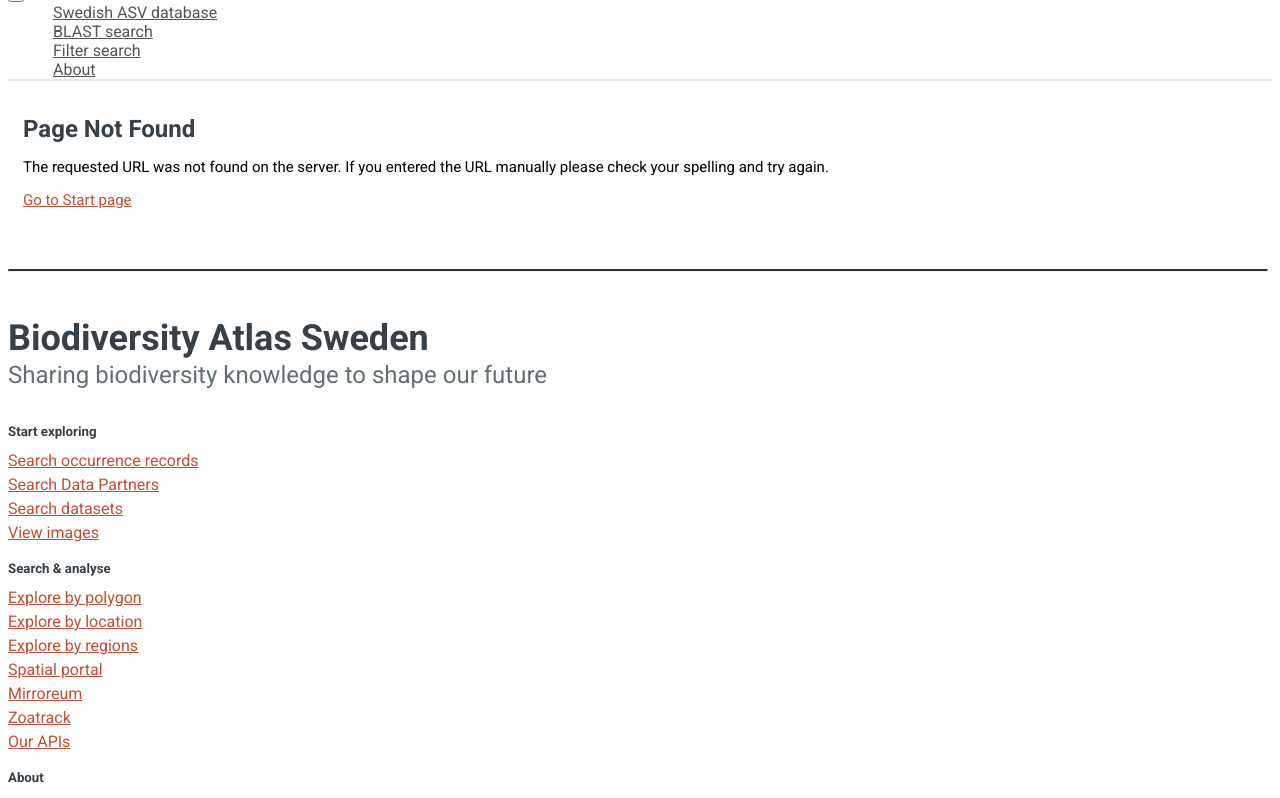
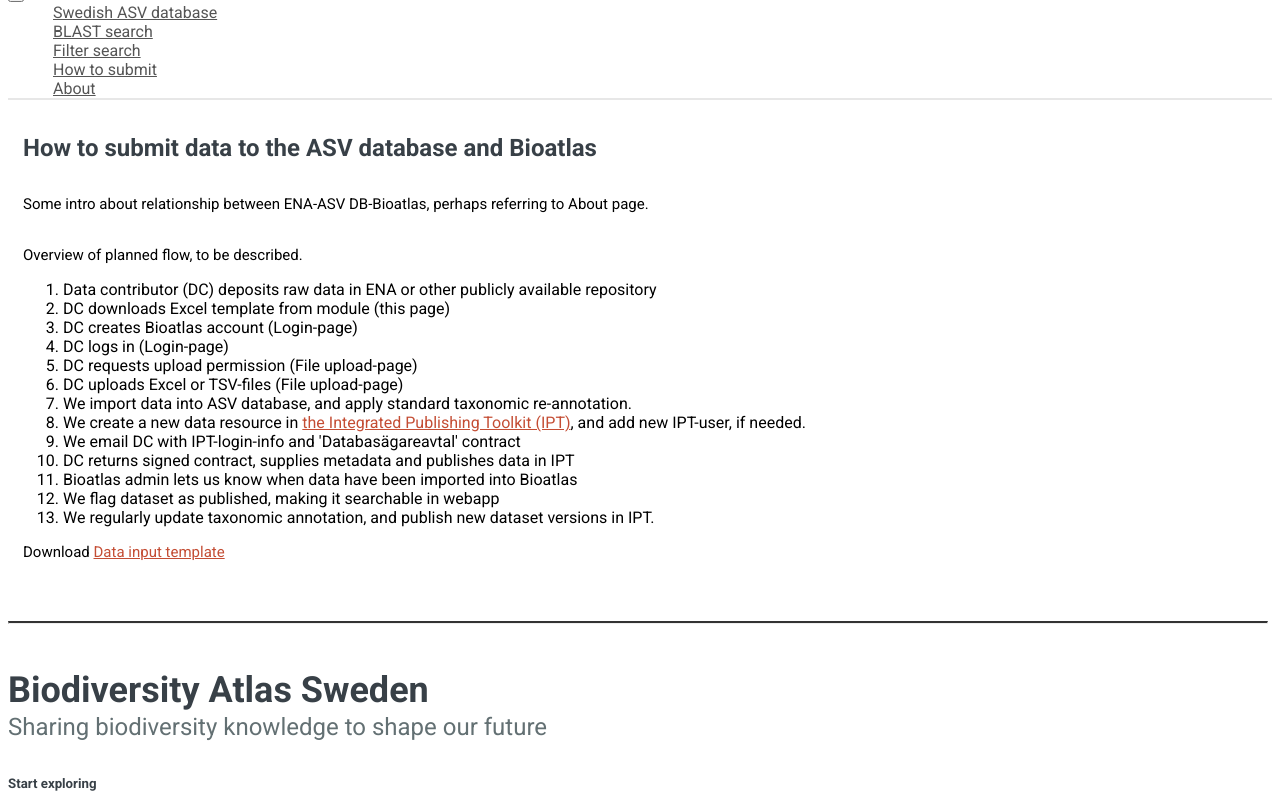
Before and after one commit to biodiversitydata-se/mol-mod, a Flask app: page /submit in a window 1280 px wide. Shown: the part 353-1151 px from the top of the page. Run offline with Flask 2, Linux system fonts and the light colour scheme; parts of the project's set-up code (start-up, migrations or seed data) failed here and were passed over; some libraries are stand-ins or nearby versions.

Commit message:
Add rudimentary how-to-submit page with template download link

```diff
--- a/molmod/routes/main_routes.py
+++ b/molmod/routes/main_routes.py
@@ -1,9 +1,10 @@
 import json
+import os
 
 import requests
 from flask import Blueprint, abort
 from flask import current_app as APP
-from flask import render_template
+from flask import render_template, send_from_directory
 from molmod.config import get_config
 
 CONFIG = get_config()
@@ -40,3 +41,21 @@ def get_stats() -> dict:
         results = json.loads(response.text)
         # APP.logger.debug(results)
         return results
+
+
+@main_bp.route('/submit')
+def submit():
+    # abort(301)
+    return render_template('submit.html')
+
+
+@main_bp.route("/files/<filename>")
+def files(filename):
+    """Downloads a file"""
+    dir = os.path.join('.', 'static', 'downloads')
+    if not os.path.exists(dir):
+        os.makedirs(dir)
+    try:
+        return send_from_directory(dir, filename, as_attachment=True)
+    except FileNotFoundError:
+        abort(404)
--- a/molmod/templates/banner.html
+++ b/molmod/templates/banner.html
@@ -18,6 +18,7 @@
         <li><a href="{{ url_for('main_bp.index') }}">Swedish ASV database</a> </li>
         <li><a href="{{ url_for('blast_bp.blast') }}">BLAST search</a></li>
         <li><a href="{{ url_for('filter_bp.filter') }}">Filter search</a></li>
+        <li><a href="{{ url_for('main_bp.submit') }}">How to submit</a></li>
         <li><a href="{{ url_for('main_bp.about') }}">About</a></li>
       </ul>
     </div>
--- /dev/null
+++ b/molmod/templates/submit.html
@@ -0,0 +1,33 @@
+{% extends "layout.html" %}
+{% block title %}Page Not Found{% endblock %}
+{% block body %}
+<div class='container'>
+    <div>
+        <br>
+        <h2>How to submit data to the ASV database and Bioatlas</h2>
+        <p><br>Some intro about relationship between ENA-ASV DB-Bioatlas,
+            perhaps referring to About page.
+        <p><br>Overview of planned flow, to be described.
+            <ol>
+                <li>Data contributor (DC) deposits raw data in ENA or other publicly available repository</li>
+                <li>DC downloads Excel template from module (this page)</li>
+                <li>DC creates Bioatlas account (Login-page)</li>
+                <li>DC logs in (Login-page)</li>
+                <li>DC requests upload permission (File upload-page)</li>
+                <li>DC uploads Excel or TSV-files (File upload-page)</li>
+                <li>We import data into ASV database, and apply standard taxonomic re-annotation.</li>
+                <li>We create a new data resource in <a href='https://www.gbif.se/ipt/'>the Integrated Publishing Toolkit (IPT)</a>, and add new IPT-user, if needed.</li>
+                <li>We email DC with IPT-login-info and 'Databasägareavtal' contract</li>
+                <li>DC returns signed contract, supplies metadata and publishes data in IPT</li>
+                <li>Bioatlas admin lets us know when data have been imported into Bioatlas</li>
+                <li>We flag dataset as published, making it searchable in webapp</li>
+                <li>We regularly update taxonomic annotation, and publish new dataset versions in IPT.</li>
+            </ol>
+        </p>
+    </div>
+    <div>
+        <p>Download <a href="{{ url_for('main_bp.files', filename='SBDI-metabarcoding-template.xlsx') }}">Data input template</a>
+        </p>
+    </div>
+</div>
+{% endblock body %}
```
Also changed, not shown: molmod/templates/index.html (+7 -2 lines), 1 other file.
